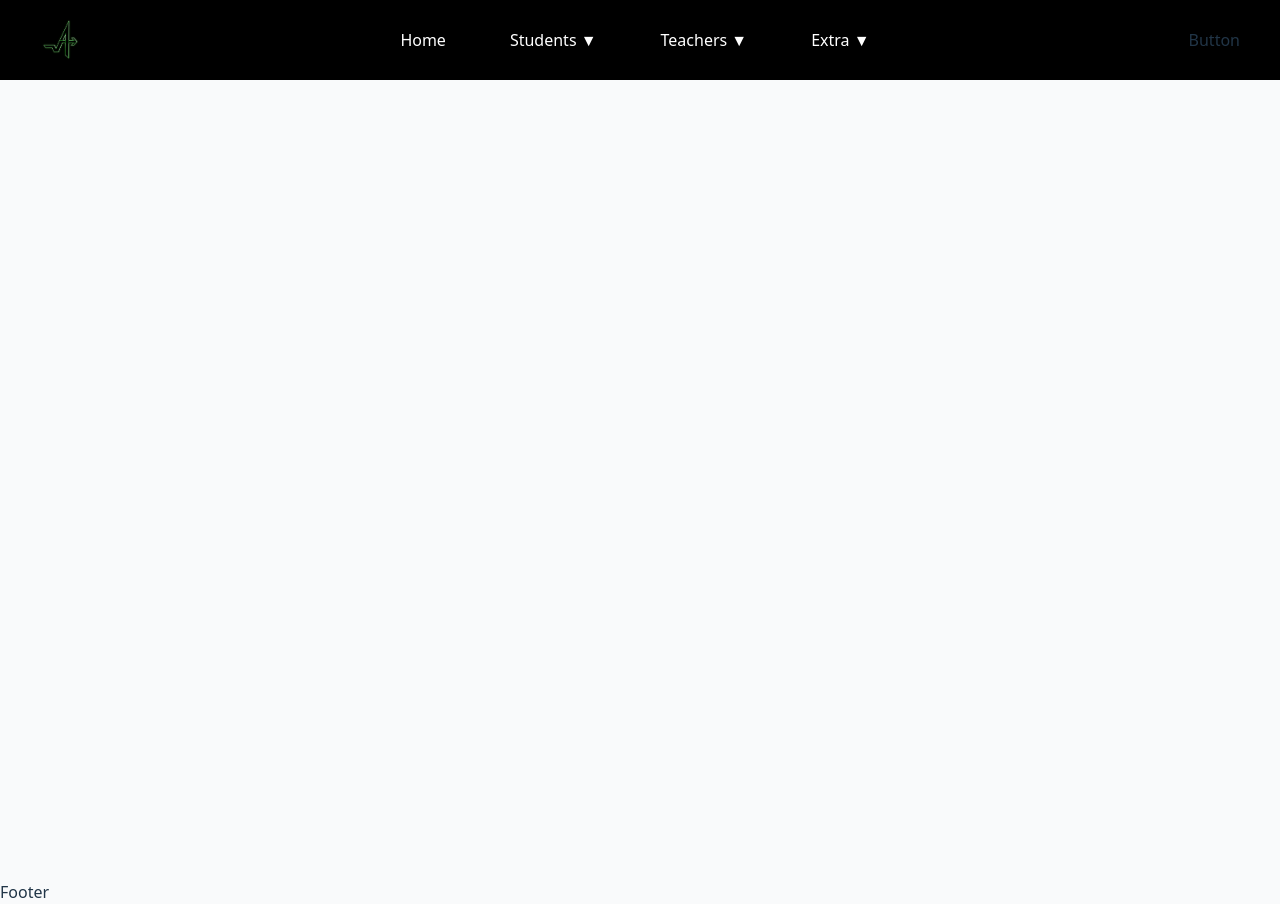
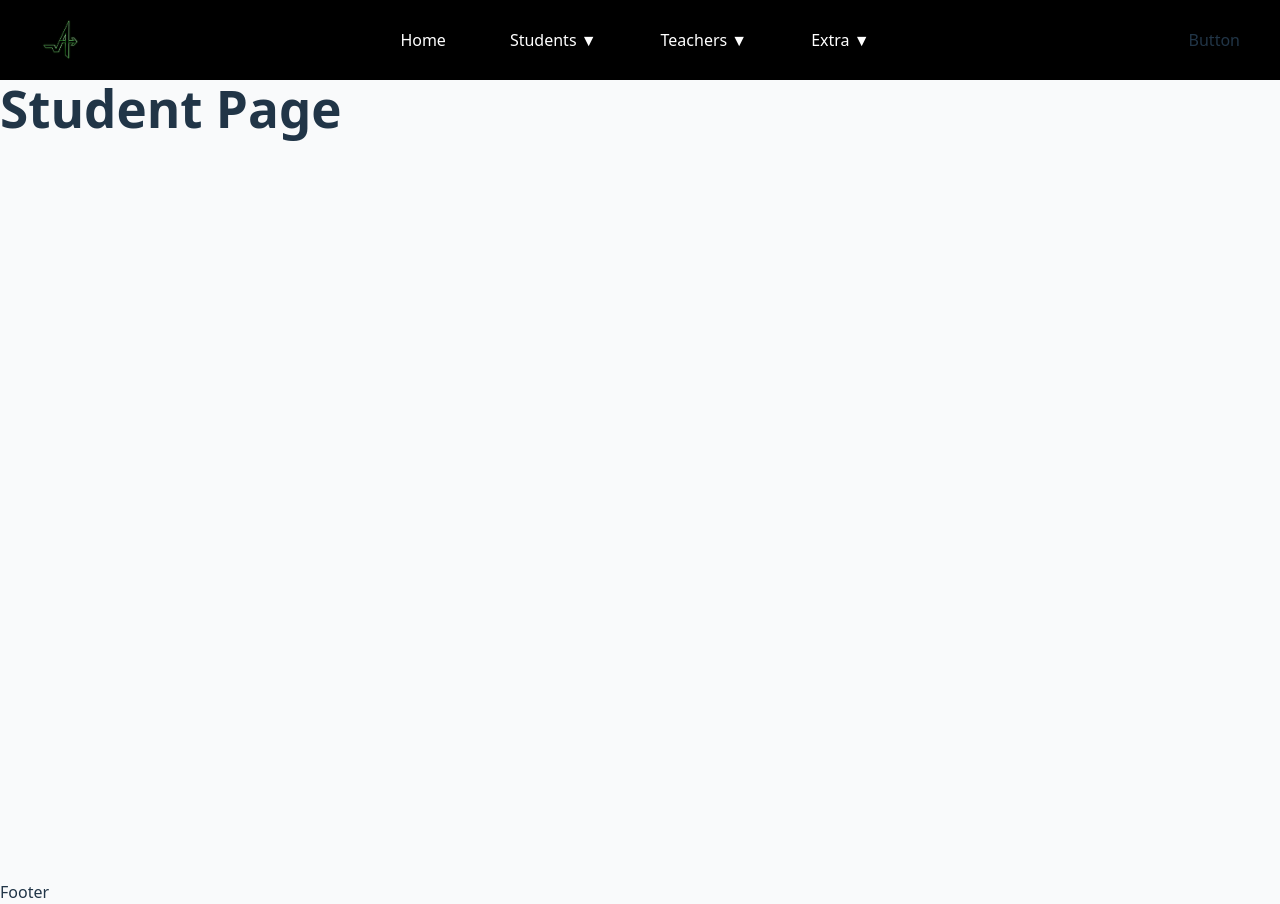
Before and after one commit to NCunningham12/axiom_frontend, a React (Vite) app: page /students/student-page in a window 1280 px wide. Built offline with nearby package versions, Linux system fonts and the light colour scheme.

Commit message:
added student and assignment list pages

```diff
--- a/src/App.jsx
+++ b/src/App.jsx
@@ -6,6 +6,8 @@ import Footer from './sections/Footer';
 import AssignmentCreator from './pages/AssignmentCreator';
 import AssignmentEditor from './pages/AssignmentEditor';
 import Assignment from './pages/Assignment';
+import AssignmentList from './pages/AssignmentList';
+import StudentPage from './pages/StudentPage';
 import './App.css';
 
 function App() {
@@ -18,7 +20,9 @@ function App() {
             <Route path="/" element={<Home />} />
             <Route path="/teachers/assignment-creator" element={<AssignmentCreator />} />
             <Route path="/teachers/assignment-editor" element={<AssignmentEditor />} />
+            <Route path="/teachers/assignment-list" element={<AssignmentList />} />
             <Route path="/students/assignment" element={<Assignment />} />
+            <Route path="/students/student-page" element={<StudentPage />} />
           </Routes>
         </div>
         <Footer />
--- /dev/null
+++ b/src/pages/AssignmentList.jsx
@@ -0,0 +1,19 @@
+import React from 'react';
+import './AssignmentList.css'
+
+const AssignmentList = () => {
+    return (
+        <div className='assignment-list-container'>
+            <div className="assignment-list-wrapper">
+                <div className="assignment-list-title-section">
+                    <h1 className="assignment-list-title">Assignments</h1>
+                </div>
+                <div className="assignment-list-body">
+                    <div className="assignment-list"></div>
+                </div>
+            </div>
+        </div>
+    );
+}
+
+export default AssignmentList;
--- /dev/null
+++ b/src/pages/StudentPage.jsx
@@ -0,0 +1,20 @@
+import React from 'react';
+
+const StudentPage = () => {
+    return (
+        <div className='student-page-container'>
+            <div className="student-page-wrapper">
+                <div className="student-page-title-section">
+                    <h1 className="student-page-title">Student Page</h1>
+                </div>
+                <div className="student-page-body">
+                    <div className="assignment-name"></div>
+                    <div className="periods-assigned"></div>
+                    <div className="due-date"></div>
+                </div>
+            </div>
+        </div>
+    );
+}
+
+export default StudentPage;
--- a/src/sections/NavBar.jsx
+++ b/src/sections/NavBar.jsx
@@ -22,7 +22,7 @@ const NavBar = () => {
       children: [
         {
           label: 'Assignments',
-          path: '/students/assignment',
+          path: '/students/student-page',
         },
         {
           label: 'Practice',
@@ -39,7 +39,7 @@ const NavBar = () => {
         },
         {
           label: 'Assignments',
-          path: '/teachers/assignments',
+          path: '/teachers/assignment-list',
         },
         {
           label: 'Classes',
```
Also changed, not shown: src/pages/AssignmentList.css (added), src/pages/StudentPage.css (added).
